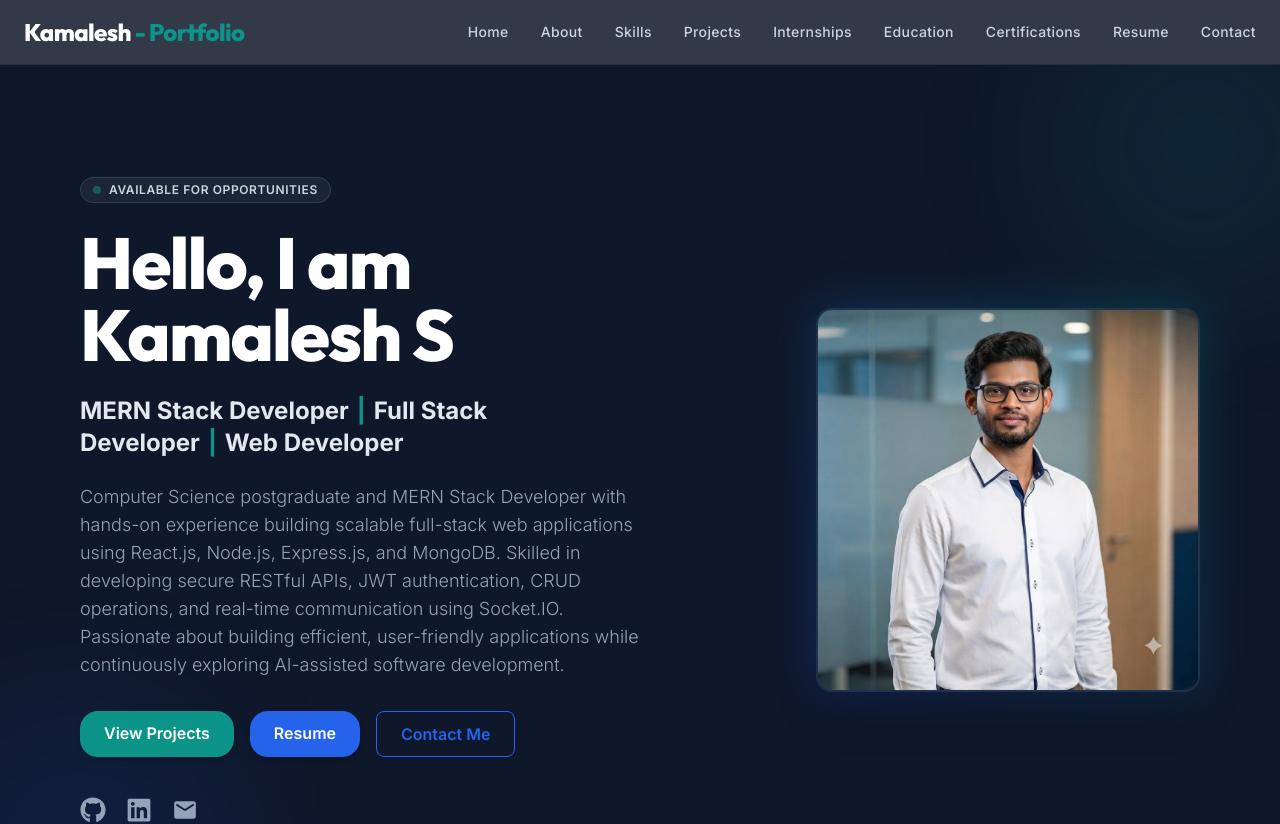
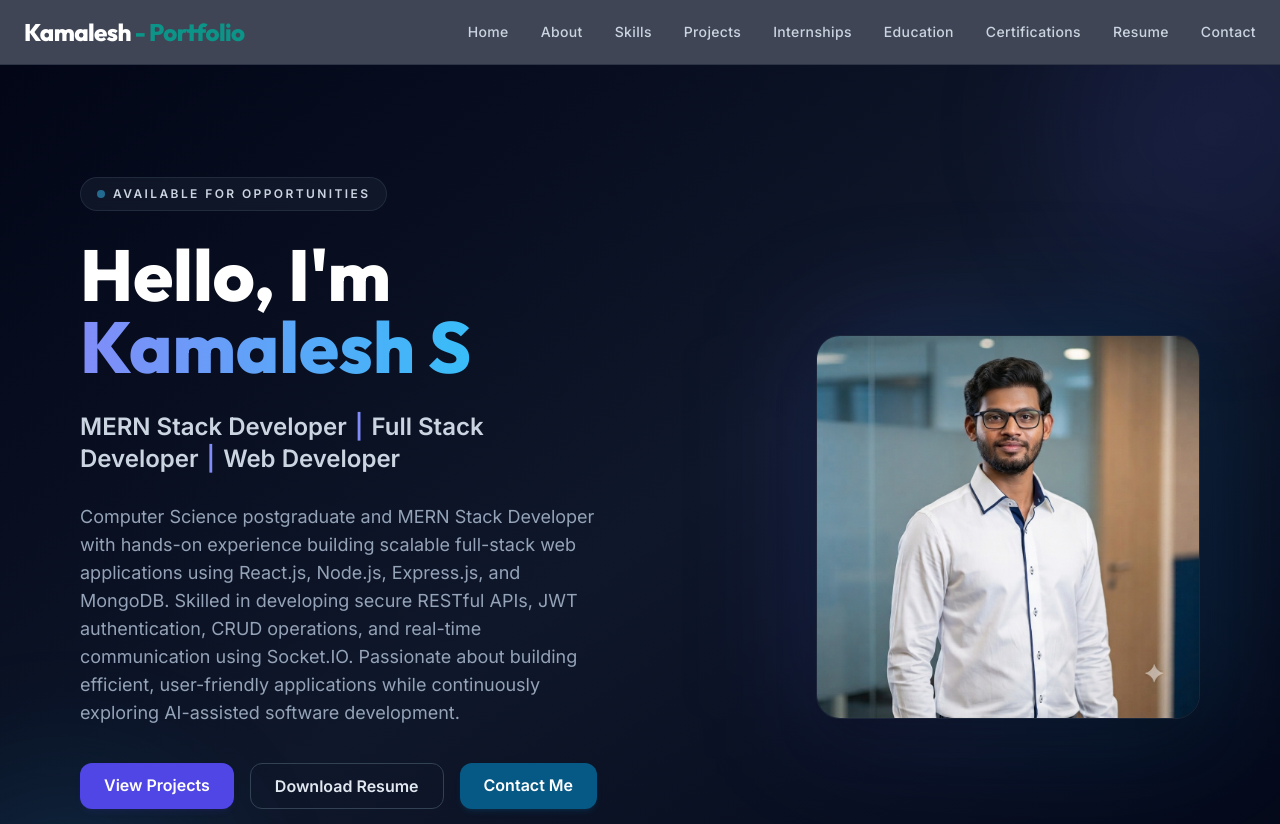
Before and after one commit to kamaleshs-codes/Portfolio, a React (Vite) app: page / in a window 1280 px wide. Shown: the top 824 px of the page. Built offline with nearby package versions, Linux system fonts and the light colour scheme.

Commit message:
Changed color theme

```diff
--- a/src/App.css
+++ b/src/App.css
@@ -8,20 +8,32 @@ html {
 
 body {
   font-family: "Inter", sans-serif;
-  color: var(--text-main, #0f1724);
-  background-color: var(--bg, #0b1220);
+  color: var(--text-main);
+  background: var(--bg);
 }
 
 :root {
   --radius-sm: 12px;
   --radius-md: 18px;
   --radius-lg: 24px;
-  --accent: #06b6d4;
-  --primary: #2020f5;
-  --bg: #0b1220;
-  --surface: #0f1724;
-  --muted: #94a3b8;
-  --text-main: #e6eef8;
+
+  /* Brand - Sophisticated Indigo & Teal Accent */
+  --primary: #6366f1; /* Modern Indigo */
+  --primary-hover: #4f46e5; /* Deeper Premium Indigo */
+  --accent: #0ea5e9; /* Vibrant Sky Blue */
+  --accent-hover: #0284c7; /* Richer Deep Sky Blue */
+
+  /* Backgrounds - Professional Dark Slate Theme */
+  --bg: #0f172a; /* Deep Slate / Navy */
+  --surface: #1e293b; /* Sleek Card Background */
+  --surface-secondary: #334155; /* Section dividers / Muted surfaces */
+
+  /* Text - High Contrast & Clean Hierarchy */
+  --text-main: #f8fafc; /* Off-white for crisp readability */
+  --text-muted: #94a3b8; /* Soft Slate for descriptions */
+
+  /* Border */
+  --border: #334155;
 }
 
 /* Custom Scrollbar */
@@ -29,59 +41,66 @@ body {
   width: 8px;
 }
 ::-webkit-scrollbar-track {
-  background: #f8fafc;
+  background: #0f172a;
 }
 ::-webkit-scrollbar-thumb {
-  background: #cbd5e1;
+  background: #334155;
   border-radius: 4px;
 }
+
 ::-webkit-scrollbar-thumb:hover {
-  background: #94a3b8;
+  background: #475569;
 }
 
 /* Premium Buttons */
 .btn-primary {
-  @apply bg-primary text-white font-semibold px-6 py-2.5 rounded-[var(--radius-md)] transition-all duration-300 transform hover:-translate-y-0.5 shadow-md hover:shadow-lg focus:outline-none focus:ring-2 focus:ring-accent focus:ring-offset-2;
+  /* Hovers to a deep premium indigo, scales smoothly, and adds a soft colored glow shadow */
+  @apply bg-indigo-600 text-white font-semibold px-6 py-2.5 rounded-xl transition-all duration-300 shadow-md shadow-indigo-600/10 hover:bg-indigo-500 hover:shadow-xl hover:shadow-indigo-500/20 hover:-translate-y-0.5;
 }
 
 .btn-secondary {
-  @apply bg-transparent hover:bg-slate-100 text-primary border border-primary font-semibold px-6 py-2.5 rounded-lg transition-all duration-300 transform hover:-translate-y-0.5 focus:outline-none focus:ring-2 focus:ring-primary focus:ring-offset-2;
+  /* Modern clean outline-style hover that fills into a sleek slate gray */
+  @apply bg-transparent border border-slate-700 text-slate-200 font-semibold px-6 py-2.5 rounded-xl transition-all duration-300 hover:bg-slate-800 hover:border-slate-600 hover:text-white;
 }
 
 .btn-accent {
-  @apply bg-accent text-white font-semibold px-6 py-2.5 rounded-[var(--radius-md)] transition-all duration-300 transform hover:-translate-y-0.5 shadow-md hover:shadow-lg focus:outline-none focus:ring-2 focus:ring-accent focus:ring-offset-2;
+  /* Hovers to a bright, energetic sky blue with a corresponding accent glow shadow */
+  @apply bg-sky-800 text-white font-semibold px-6 py-2.5 rounded-xl transition-all duration-300 shadow-md shadow-sky-500/10 hover:bg-sky-400 hover:shadow-xl hover:shadow-sky-400/20 hover:-translate-y-0.5;
+}
+
+.btn-resume {
+  /* Clean interactive transition for your resume file action */
+  @apply bg-white border border-indigo-500 text-indigo-400 font-semibold px-6 py-2.5 rounded-xl transition-all duration-300 hover:bg-indigo-500/10 hover:border-indigo-400 hover:text-indigo-300;
 }
 
 /* Glassmorphism Header */
 .glass-header {
-  @apply sticky top-0 z-50 backdrop-blur-md bg-secondary/85 border-b border-slate-800/60;
+  @apply sticky top-0 z-50 backdrop-blur-md bg-slate-900/80 border-b border-slate-800/60;
 }
 
 /* Mobile Nav Link */
 .mobile-nav-link {
-  @apply text-lg text-slate-300 hover:text-accent font-medium py-3 border-b border-slate-800 w-full text-center transition-colors duration-200;
+  @apply text-lg text-slate-300 hover:text-sky-400 font-medium py-3 border-b border-slate-800 w-full text-center transition-colors duration-200;
 }
 
 /* Timeline Custom Styles */
 .timeline-dot {
-  @apply absolute left-[-6px] top-1.5 w-3 h-3 rounded-full bg-accent border-2 border-white shadow;
+  @apply absolute left-[-6px] top-1.5 w-3 h-3 rounded-full bg-sky-400 border-2 border-slate-900 shadow;
 }
 
 /* Project Card Hover Description Overlay */
 .project-overlay {
-  @apply absolute inset-0 bg-secondary/90 flex flex-col justify-center items-center opacity-0 hover:opacity-100 transition-opacity duration-300 p-6 rounded-xl text-center;
+  @apply absolute inset-0 bg-slate-900/95 flex flex-col justify-center items-center opacity-0 hover:opacity-100 transition-opacity duration-300 p-6 rounded-xl text-center;
 }
 
 /* Elevated surface utility */
 .elevated {
-  box-shadow: 0 8px 30px rgba(2, 6, 23, 0.6);
+  background: var(--surface);
+  border: 1px solid var(--border);
   border-radius: var(--radius-md);
-  background: linear-gradient(
-    180deg,
-    rgba(255, 255, 255, 0.02),
-    rgba(255, 255, 255, 0.01)
-  );
+  box-shadow: 0 10px 35px rgba(0, 0, 0, 0.3);
 }
-.btn-resume{
-  border: #0162ff;
+
+.btn-resume {
+  @apply border border-indigo-500 text-indigo-400 hover:bg-indigo-500 hover:text-white px-6 py-2.5 rounded-xl transition-all duration-300;
 }
--- a/src/components/Contact.jsx
+++ b/src/components/Contact.jsx
@@ -67,7 +67,7 @@ export default function Contact() {
 
   return (
     <section
-      className='bg-secondary text-white py-20 px-6 md:px-20 relative overflow-hidden'
+      className='bg-primary text-white py-20 px-6 md:px-20 relative overflow-hidden'
       id='contact'>
       {/* Background visual element */}
       <div className='absolute top-1/2 left-1/2 transform -translate-x-1/2 -translate-y-1/2 w-[600px] h-[600px] bg-accent/5 rounded-full blur-3xl pointer-events-none'></div>
@@ -78,7 +78,7 @@ export default function Contact() {
             Get In Touch
           </h2>
           <div className='h-1 w-20 bg-accent mt-2 rounded mx-auto'></div>
-          <p className='pt-4 text-slate-400 text-base max-w-lg mx-auto font-light'>
+          <p className='pt-4 text-white text-base max-w-lg mx-auto font-light'>
             If you want to discuss a project, query code, or chat about frontend
             opportunities, feel free to reach out. I will get back to you as
             soon as possible.
--- a/src/components/Hero.jsx
+++ b/src/components/Hero.jsx
@@ -8,7 +8,7 @@ export default function Hero() {
   const heroContent = {
     status: "Available for Opportunities",
 
-    greeting: "Hello, I am",
+    greeting: "Hello, I'm",
 
     name: "Kamalesh S",
 
@@ -22,19 +22,18 @@ export default function Hero() {
     {
       label: "View Projects",
       href: "#project",
-      className: "btn-accent shadow-lg shadow-accent/20",
+      className: "btn-primary",
     },
     {
-      label: "Resume",
-      href: "#resume",
-      className:
-        "btn-primary text-sky-400 font-semibold hover:text-blue-700 hover:bg-white",
+      label: "Download Resume",
+      href: `${import.meta.env.BASE_URL}resume/Kamalesh_S_Resume.pdf`,
+      download: true,
+      className: "btn-secondary",
     },
     {
       label: "Contact Me",
       href: "#contact",
-      className:
-        "btn-secondary text-white hover:text-secondary border-slate-700 hover:bg-white transition-all",
+      className: "btn-accent",
     },
   ];
 
@@ -59,70 +58,79 @@ export default function Hero() {
   return (
     <section
       id='home'
-      className='relative flex flex-col md:flex-row items-center justify-between px-6 md:px-20 py-20 md:py-28 bg-secondary overflow-hidden'>
-      {/* Background */}
-      <div className='absolute top-0 right-0 w-80 h-80 bg-accent/10 rounded-full blur-3xl -mr-20 -mt-20'></div>
-      <div className='absolute bottom-0 left-0 w-80 h-80 bg-primary/10 rounded-full blur-3xl -ml-20 -mb-20'></div>
+      className='relative overflow-hidden bg-gradient-to-br from-slate-950 via-slate-900 to-slate-950 px-6 py-20 md:px-20 md:py-28'>
+      {/* Background Effects - Cleaned up to match new theme */}
+      <div className='absolute -top-24 -right-24 h-80 w-80 rounded-full bg-indigo-500/10 blur-3xl'></div>
 
-      {/* Left Content */}
+      <div className='absolute -bottom-24 -left-24 h-80 w-80 rounded-full bg-sky-500/10 blur-3xl'></div>
+
+      <div className='relative z-10 mx-auto flex max-w-7xl flex-col-reverse items-center justify-between gap-16 md:flex-row'>
+        {/* Left */}
         <motion.div
-        className='w-full md:w-1/2 flex flex-col justify-center text-white z-10 space-y-6'
-        initial={{ opacity: 0, y: 10 }}
+          className='flex w-full flex-col justify-center space-y-7 md:w-1/2'
+          initial={{ opacity: 0, y: 15 }}
           animate={{ opacity: 1, y: 0 }}
           transition={{ duration: 0.6 }}>
           {/* Status */}
-        <div className='inline-flex items-center gap-2 bg-slate-800/80 border border-slate-700 px-3 py-1 rounded-full w-fit'>
-          <span className='w-2 h-2 rounded-full bg-accent animate-pulse'></span>
 
-          <span className='text-xs font-semibold uppercase tracking-wider text-slate-300'>
+          <div className='inline-flex w-fit items-center gap-2 rounded-full border border-slate-700/50 bg-slate-800/40 px-4 py-2 backdrop-blur'>
+            <span className='h-2 w-2 rounded-full bg-sky-400 animate-pulse'></span>
+
+            <span className='text-xs font-semibold uppercase tracking-[0.2em] text-slate-300'>
               {heroContent.status}
             </span>
           </div>
 
           {/* Heading */}
+
           <div>
-          <h1 className='font-outfit font-extrabold text-4xl md:text-7xl tracking-tight leading-tight'>
+            <h1 className='font-outfit text-4xl font-extrabold leading-tight text-white md:text-6xl lg:text-7xl'>
               {heroContent.greeting}
               <br />
 
-            <span className='bg-clip-text bg-gradient-to-r from-primary-light to-accent'>
+              <span className='bg-gradient-to-r from-indigo-400 to-sky-400 bg-clip-text text-transparent'>
                 {heroContent.name}
               </span>
             </h1>
           </div>
 
           {/* Roles */}
-        <h2 className='text-xl md:text-2xl font-bold text-slate-200'>
+
+          <h2 className='text-lg font-semibold text-slate-300 md:text-2xl'>
             {heroContent.roles.map((role, index) => (
               <span key={role}>
                 {role}
 
                 {index !== heroContent.roles.length - 1 && (
-                <span className='text-accent px-2'>|</span>
+                  <span className='px-2 text-indigo-400'>|</span>
                 )}
               </span>
             ))}
           </h2>
 
           {/* Description */}
-        <p className='text-slate-400 max-w-xl text-base md:text-lg leading-relaxed font-light'>
+
+          <p className='max-w-xl text-base leading-8 text-slate-400 md:text-lg'>
             {heroContent.description}
           </p>
 
           {/* Buttons */}
+
           <div className='flex flex-wrap gap-4 pt-2'>
             {buttons.map((button) => (
               <a
                 key={button.label}
                 href={button.href}
+                download={button.download}
                 className={`${button.className} text-center`}>
                 {button.label}
               </a>
             ))}
           </div>
 
-        {/* Social Links */}
-        <div className='flex items-center gap-5 pt-4'>
+          {/* Socials */}
+
+          <div className='flex items-center gap-6 pt-3'>
             {socials.map((social) => {
               const Icon = social.icon;
 
@@ -137,31 +145,34 @@ export default function Hero() {
                       : undefined
                   }
                   aria-label={social.label}
-                className='text-slate-400 transition-all duration-300 hover:text-accent hover:-translate-y-1'>
-                <Icon size={26} />
+                  className='text-slate-400 transition-all duration-300 hover:-translate-y-1 hover:text-sky-400'>
+                  <Icon size={27} />
                 </a>
               );
             })}
           </div>
         </motion.div>
 
-      {/* Right Image */}
+        {/* Right */}
+
         <motion.div
-        className='w-full md:w-1/2 flex justify-center md:justify-end mt-12 md:mt-0 z-10'
-        initial={{ opacity: 0, x: 20 }}
+          className='flex w-full justify-center md:w-1/2 md:justify-end'
+          initial={{ opacity: 0, x: 30 }}
           animate={{ opacity: 1, x: 0 }}
           transition={{ duration: 0.7 }}>
-        <div className='relative group'>
-          <div className='absolute inset-0 rounded-2xl bg-gradient-to-tr from-primary to-accent opacity-30 blur-xl transition-opacity duration-300 group-hover:opacity-40'></div>
+          <div className='group relative'>
+            <div className='absolute inset-0 rounded-3xl bg-gradient-to-r from-indigo-500/20 to-sky-500/20 blur-3xl transition-opacity duration-300 group-hover:opacity-100'></div>
 
             <motion.img
               src={profileimg}
               alt='Kamalesh S'
-            className='relative w-72 h-72 md:w-96 md:h-96 rounded-2xl object-cover border-2 border-slate-700/50 shadow-2xl'
-            whileHover={{ scale: 1.02 }}
+              className='relative h-72 w-72 rounded-3xl border border-slate-800/80 object-cover shadow-2xl md:h-96 md:w-96'
+              whileHover={{ scale: 1.03 }}
+              transition={{ duration: 0.3 }}
             />
           </div>
         </motion.div>
+      </div>
     </section>
   );
 }
--- a/src/components/Resume.jsx
+++ b/src/components/Resume.jsx
@@ -57,7 +57,7 @@ export default function Resume() {
               href={`${import.meta.env.BASE_URL}resume/Kamalesh_S_Resume.pdf`}
               target='_blank'
               rel='noopener noreferrer'
-              className='btn-secondary text-center flex items-center justify-center space-x-2'>
+              className='btn-resume text-center flex items-center justify-center space-x-2'>
               <svg
                 className='w-5 h-5'
                 fill='none'
```
Also changed, not shown: 10 other files (tests, documents, lock files or other folders). Lines whose indentation alone changed are shown as unchanged.
